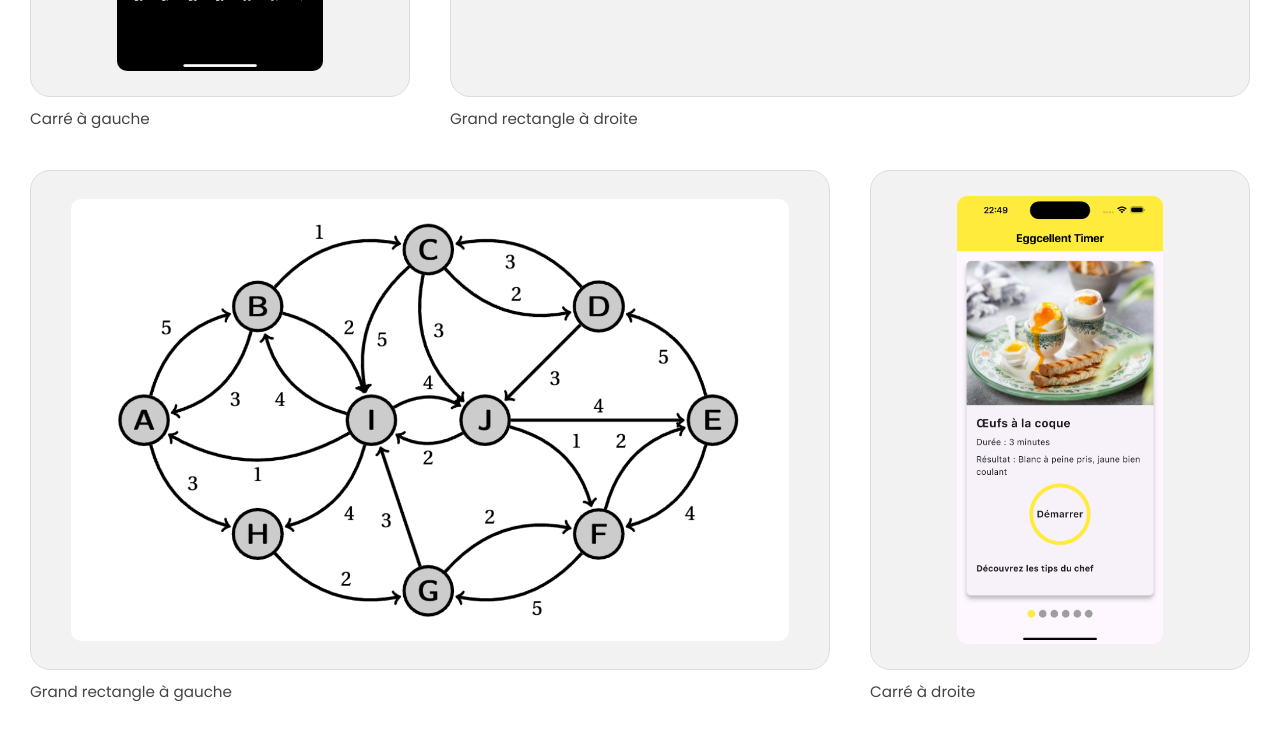
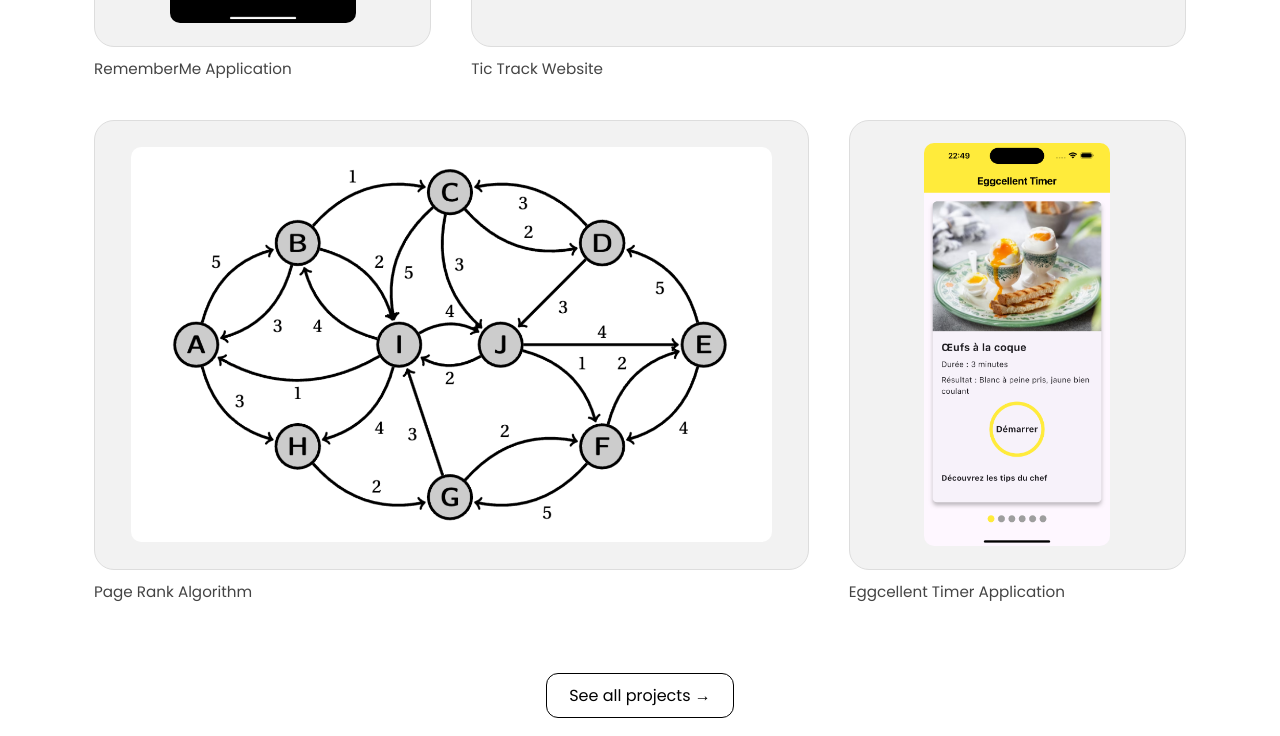
Before and after one commit to Frivox1/portfolio, a plain HTML site: page index.html in a window 1280 px wide. Shown: the part 1364-2100 px from the top of the page. Drawn offline with nearby package versions, Linux system fonts and the light colour scheme.

Commit message:
update bento grid

```diff
--- a/index.html
+++ b/index.html
@@ -49,13 +49,13 @@
         <div class="project-box">
           <img src="images/rememberme.png" alt="Project 1">
         </div>
-        <p class="project-text">Carré à gauche</p>
+        <p class="project-text">RememberMe Application</p>
       </div>
       <div class="bento-item large">
         <div class="project-box">
           <img src="images/tic_track_website.png" alt="Project 2">
         </div>
-        <p class="project-text">Grand rectangle à droite</p>
+        <p class="project-text">Tic Track Website</p>
       </div>
 
       <!-- Ligne 2 -->
@@ -63,13 +63,13 @@
         <div class="project-box">
           <img src="images/page_rank.png" alt="Project 3">
         </div>
-        <p class="project-text">Grand rectangle à gauche</p>
+        <p class="project-text">Page Rank Algorithm</p>
       </div>
       <div class="bento-item small">
         <div class="project-box">
           <img src="images/eggcellent_timer1.png" alt="Project 4">
         </div>
-        <p class="project-text">Carré à droite</p>
+        <p class="project-text">Eggcellent Timer Application</p>
       </div>
     </div>
 
--- a/style.css
+++ b/style.css
@@ -174,7 +174,7 @@
 
   /* Projects Section */
   .projects {
-    width: 100%;
+    width: 90%;
     max-width: 1400px;
     margin: 80px auto;
     padding: 0 30px;
@@ -215,7 +215,7 @@
     background: #f2f2f2;
     border-radius: 20px;
     width: 100%;
-    height: 500px;
+    height: 450px;
     border: 1px solid #ddd;
     display: flex;
     align-items: center;
```
